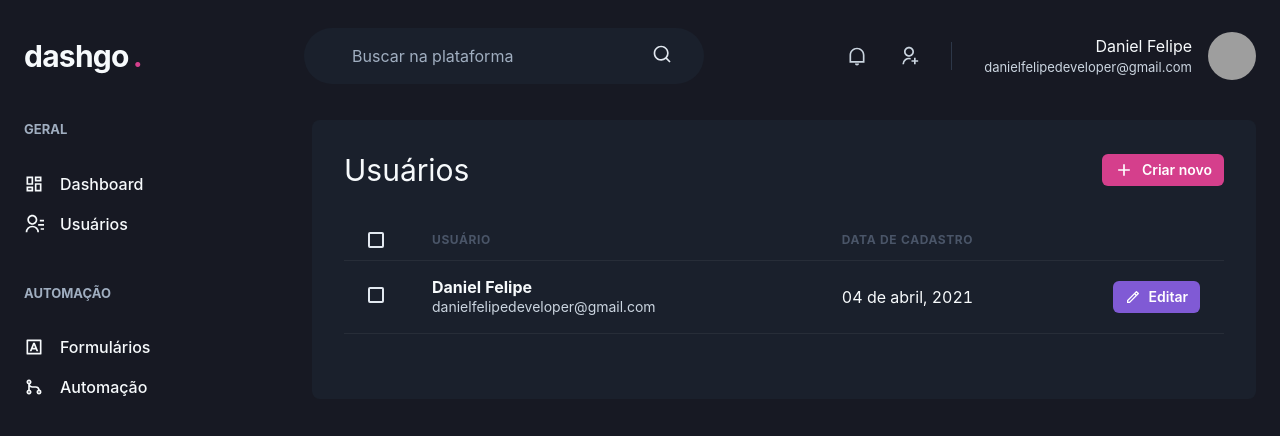
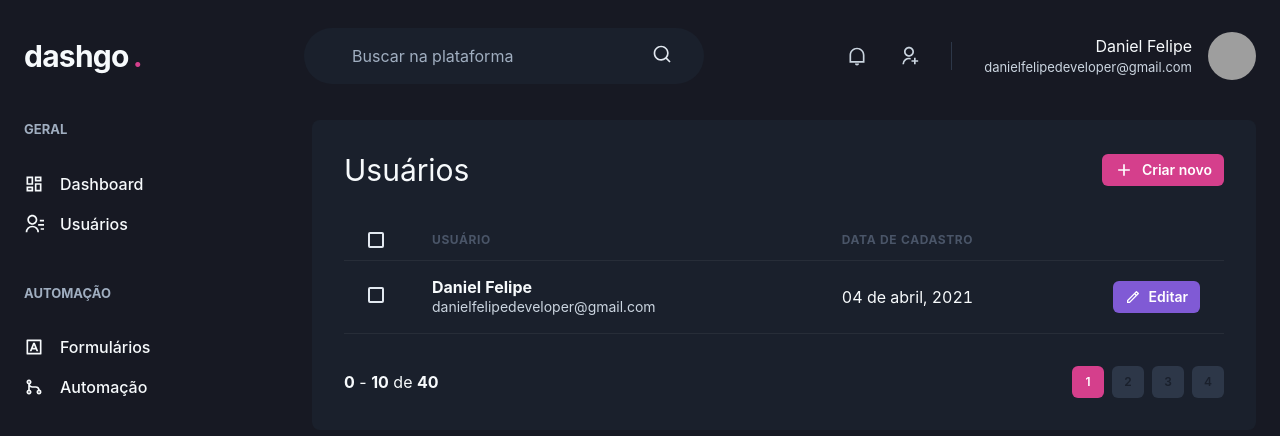
Before and after one commit to bredacoder/ignite-reactjs-dashgo, a Next.js app: page /users in a window 1280 px wide. Shown: the top 436 px of the page. Built offline with nearby package versions, Linux system fonts and the light colour scheme; grey boxes are pictures that could not be loaded.

Commit message:
feat: Pagination Component

```diff
--- /dev/null
+++ b/src/components/Pagination.tsx
@@ -0,0 +1,66 @@
+import { Box, Button, Stack } from "@chakra-ui/react";
+
+export function Pagination() {
+  return (
+    <Stack
+      direction="row"
+      spacing="6"
+      mt="8"
+      justify="space-between"
+      align="center"
+    >
+      <Box>
+        <strong>0</strong> - <strong>10</strong> de <strong>40</strong>
+      </Box>
+
+      <Stack direction="row" spacing="2">
+        <Button
+          size="sm"
+          fontSize="xs"
+          width="4"
+          colorScheme="pink"
+          disabled
+          _disabled={{
+            bg: 'pink.500',
+            cursor: 'default'
+          }}
+        >
+          1
+        </Button>
+        <Button
+          size="sm"
+          fontSize="xs"
+          width="4"
+          bg="gray.700"
+          _hover={{
+            bg: 'gray.500'
+          }}
+        >
+          2
+        </Button>
+        <Button
+          size="sm"
+          fontSize="xs"
+          width="4"
+          bg="gray.700"
+          _hover={{
+            bg: 'gray.500'
+          }}
+        >
+          3
+        </Button>
+        <Button
+          size="sm"
+          fontSize="xs"
+          width="4"
+          bg="gray.700"
+          _hover={{
+            bg: 'gray.500'
+          }}
+        >
+          4
+        </Button>
+      </Stack>
+    </Stack>
+  )
+}
--- a/src/pages/users/index.tsx
+++ b/src/pages/users/index.tsx
@@ -1,6 +1,7 @@
 import { Box, Button, Checkbox, Flex, Heading, Icon, Table, Tbody, Td, Text, Th, Thead, Tr } from "@chakra-ui/react";
 import { RiAddLine, RiPencilLine } from "react-icons/ri";
 import { Header } from "../../components/Header";
+import { Pagination } from "../../components/Pagination";
 import { Sidebar } from "../../components/Sidebar";
 
 export default function UserList() {
@@ -64,6 +65,8 @@
               </Tr>
             </Tbody>
           </Table>
+
+          <Pagination />
         </Box>
       </Flex>
     </Box>
```
